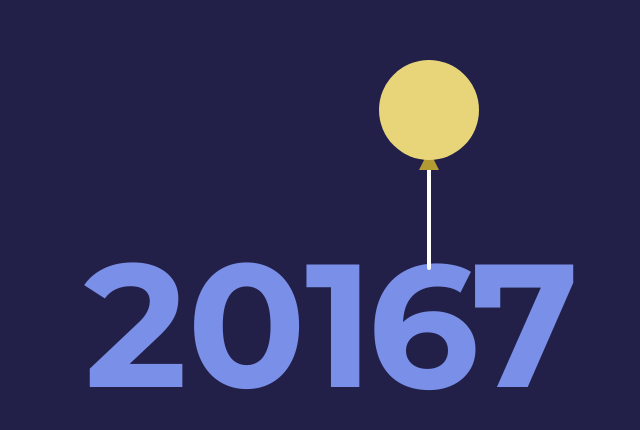
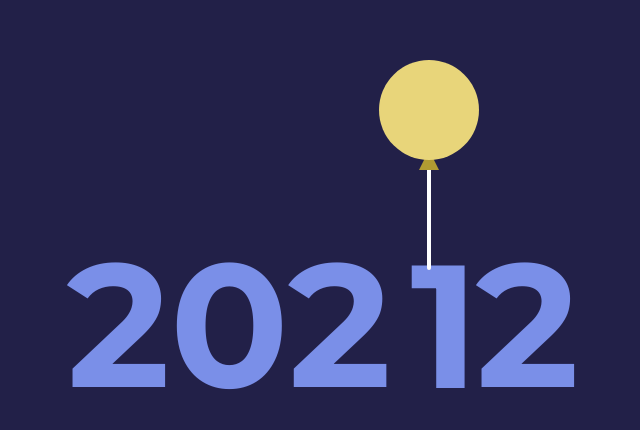
Before and after one commit to ClbBtgl/NewYear, a plain HTML site: page index.html in a window 1280 px wide. Shown: the part 175-605 px from the top of the page, without its empty margins (361-1001 px from the left). Drawn offline with nearby package versions, Linux system fonts and the light colour scheme.

Commit message:
se cambian los años

```diff
--- a/index.html
+++ b/index.html
@@ -14,9 +14,9 @@
     <!-- partial:index.partial.html -->
     <div class="feliz">Happy new year</div>
     <div class="ano_novo">
-        <span>201</span>
-        <span class="seis">6</span>
-        <span class="sete">7</span>
+        <span>202</span>
+        <span class="seis">1</span>
+        <span class="sete">2</span>
         <div class="balao"></div>
     </div>
     <div class="fogos">
```
